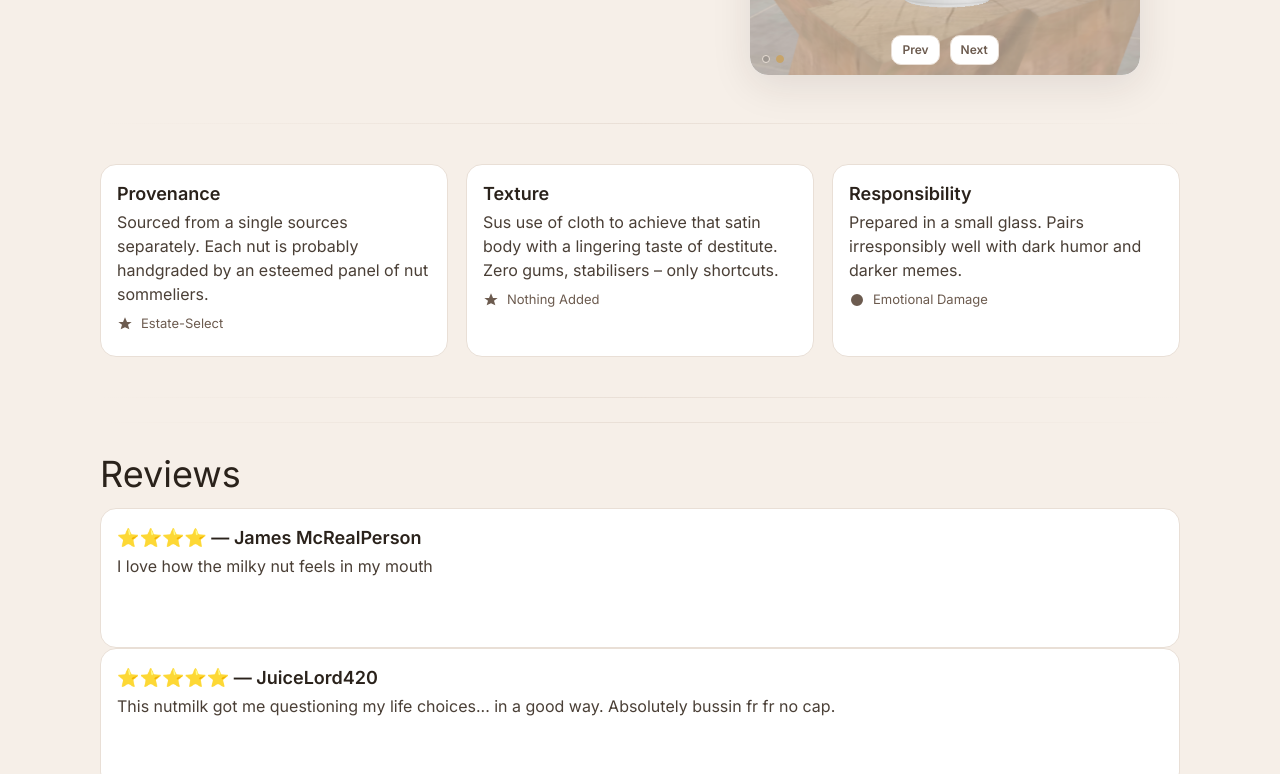
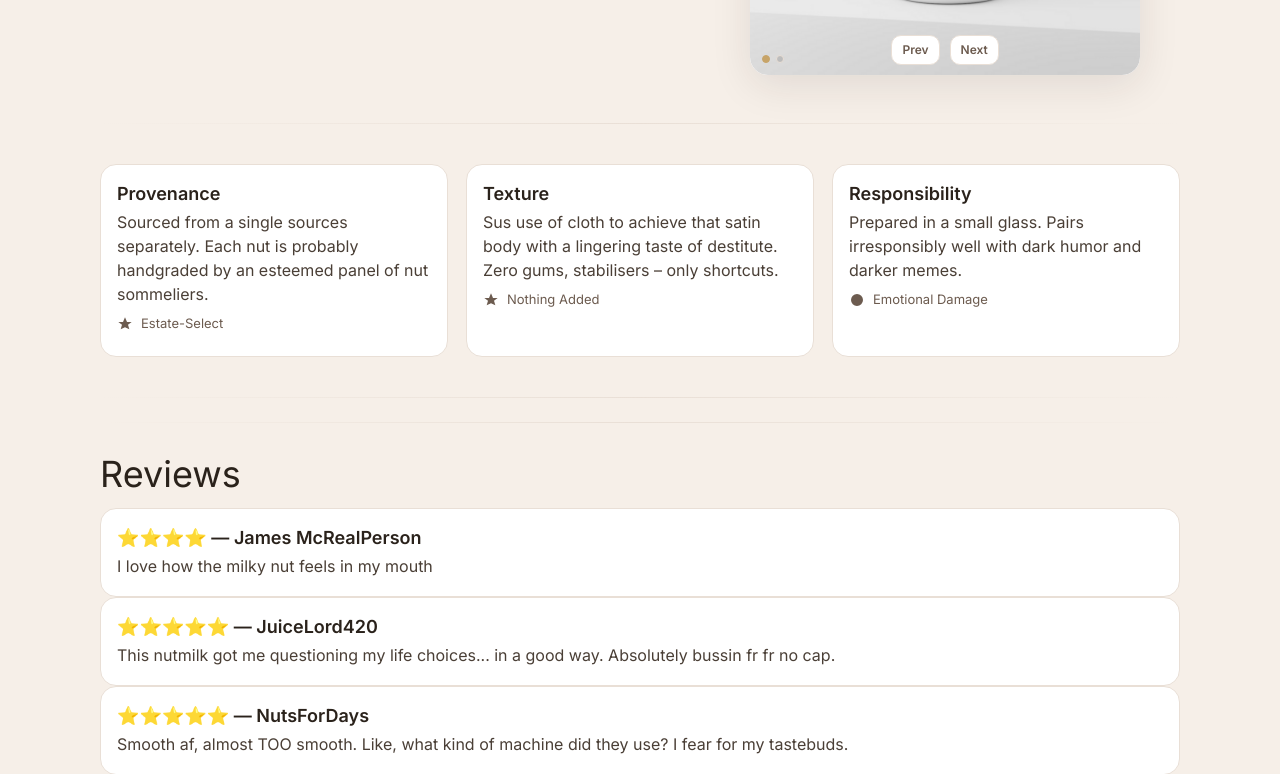
Before and after one commit to Nutmilk-dev/nutmilk-dev.github.io, a plain HTML site: page index.html in a window 1280 px wide. Shown: the part 617-1391 px from the top of the page. Drawn offline with nearby package versions, Linux system fonts and the light colour scheme.

Commit message:
Update index.html

```diff
--- a/index.html
+++ b/index.html
@@ -165,7 +165,7 @@
         border: 1px solid var(--line);
         border-radius: 16px;
         padding: 18px 16px;
-        min-height: 140px;
+        min-height: 80px;
       }
       .card h3 {
         margin: 0 0 6px 0;
@@ -574,7 +574,7 @@
         prevBtn.addEventListener("click", () => setActive(index - 1));
         nextBtn.addEventListener("click", () => setActive(index + 1));
 
-        // keyboard support when buttons are focused
+        // Keyboard support when buttons are focused
         [prevBtn, nextBtn].forEach((btn) => {
           btn.addEventListener("keydown", (e) => {
             if (e.key === "ArrowLeft") setActive(index - 1);
@@ -582,13 +582,13 @@
           });
         });
 
-        // click dots to navigate
+        // Optional: click dots to navigate
         dots.forEach((d, i) => d.addEventListener("click", () => setActive(i)));
 
-        // simple auto-advance
-        setInterval(() => setActive(index + 1), 5000);
+        // Optional: simple auto-advance (uncomment to enable)
+        // setInterval(() => setActive(index + 1), 5000);
 
-        // basic swipe (touch)
+        // Optional: basic swipe (touch)
         let startX = null;
         track.addEventListener(
           "touchstart",
```
